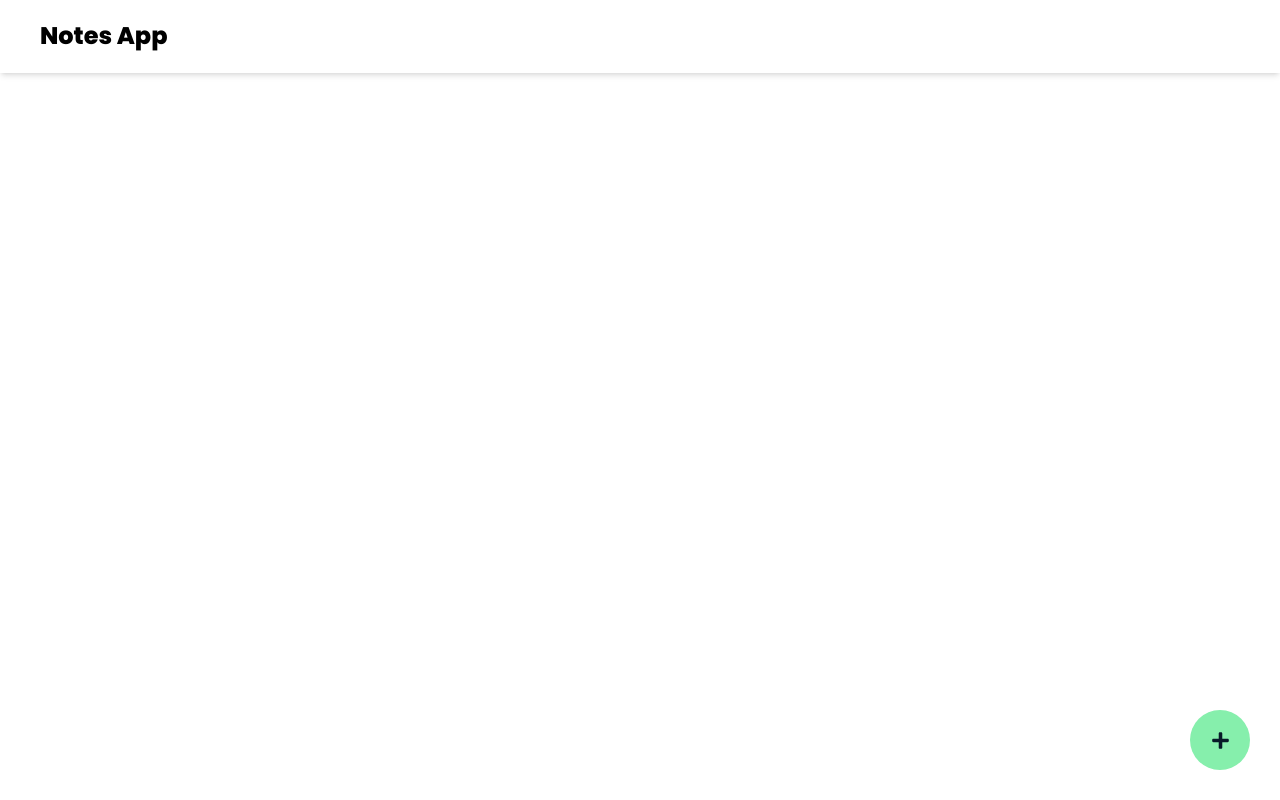
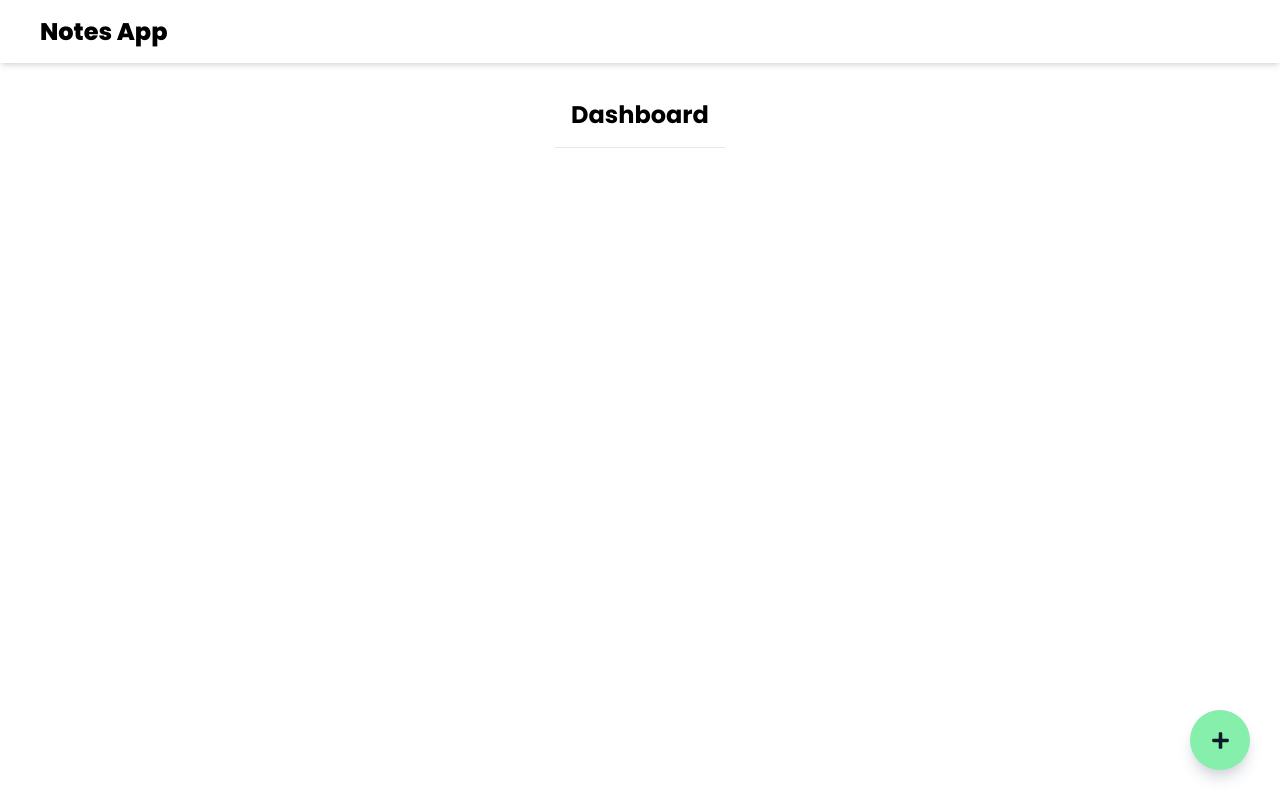
Before and after one commit to SHANIB-C-K/notes-app-mern, a Next.js app in the folder Frontend/notes-app-mern/: page / in a window 1280 px wide. Built offline with nearby package versions, Linux system fonts and the light colour scheme.

Commit message:
design in progressing

```diff
--- a/Frontend/notes-app-mern/app/page.tsx
+++ b/Frontend/notes-app-mern/app/page.tsx
@@ -1,15 +1,20 @@
 import React from "react";
 import Navbar from "./components/Navbar/Navbar";
 import { FaPlus } from "react-icons/fa";
-import './components/Navbar/Navbar.css'
+import './page.css'
 
 const page = () => {
   return (
     <>
-      <div className="h-screen w-screen flex flex-col bg-white text-black overflow-x-hidden">
+      <div className="h-screen w-screen flex flex-col bg-white text-black overflow-x-hidden gap-5">
         <Navbar />
+        <div className="flex flex-col flex-1 items-center">
+          <div className="flex flex-row items-center justify-between px-4 py-4 border-b border-gray-200">
+            <h1 className="text-2xl font-bold">Dashboard</h1>
+          </div>
+        </div>
         <div className="flex flex-col h-full w-full justify-end items-end">
-          <button className="plus-btn bg-green-300 before:bg-green-600">
+          <button className="plus-btn bg-green-300 before:bg-green-600 shadow-lg shadow-gray-300 fixed">
             <FaPlus />
           </button>
         </div>
```
Also changed, not shown: Frontend/notes-app-mern/app/page.css (renamed from Frontend/notes-app-mern/app/components/Navbar/Navbar.css).
